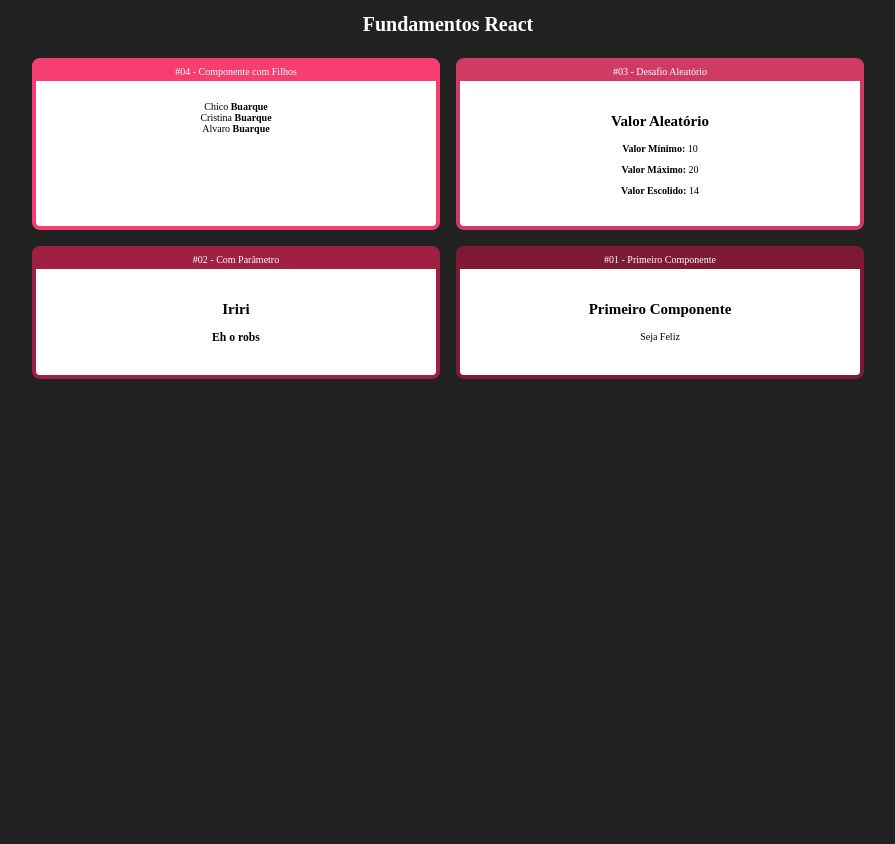
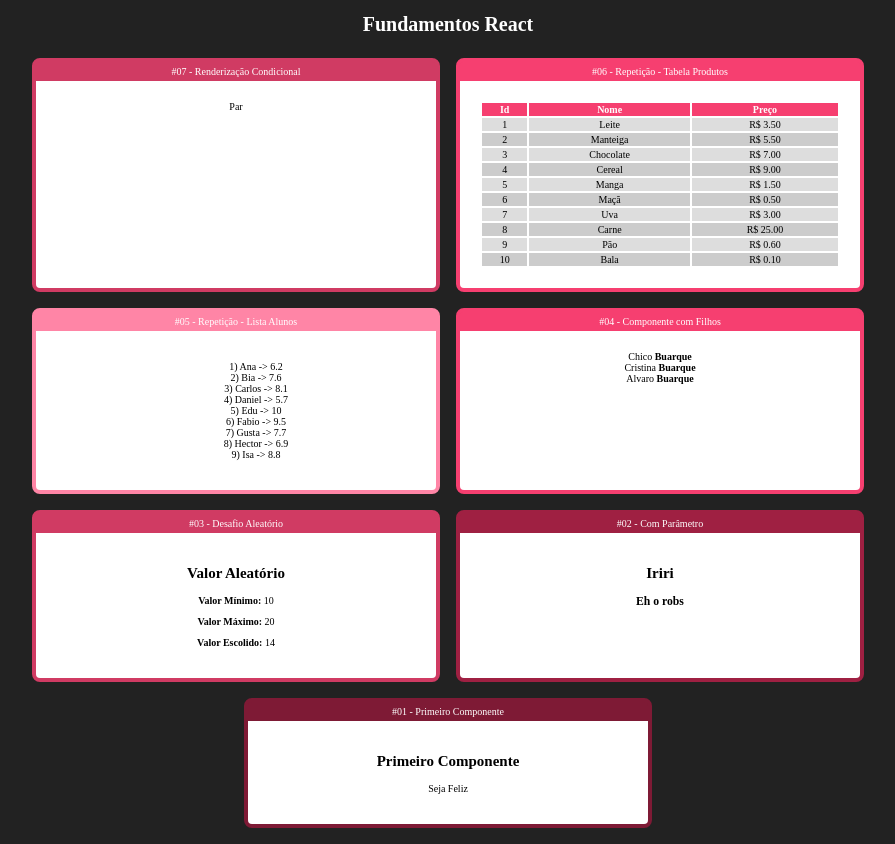
Before and after one commit to DisistiNao/Fundamentos-React, a React (Create React App) app: page / in a window 1280 px wide. Shown: the whole page, without its empty margins (192-1087 px from the left). Before the commit the page ends 800 px from the top, so only its background shows below. Built offline with nearby package versions, Linux system fonts and the light colour scheme.

Commit message:
Repetição e Render condicional

```diff
--- a/src/App.jsx
+++ b/src/App.jsx
@@ -7,11 +7,23 @@ import ComParametro from './components/basicos/ComParametro'
 import Aleatorio from "./components/basicos/Aleatorio"
 import Familia from "./components/basicos/Familia"
 import FamiliaMembro from "./components/basicos/FamiliaMembro"
+import ListaAlunos from "./components/repeticao/ListaAlunos"
+import TabelaProdutos from "./components/repeticao/TabelaProdutos"
+import ParOuImpar from "./components/condicional/ParOuImpar"
 
 export default () => (
     <div className="app">
         <h1>Fundamentos React</h1>
         <div className="cards">
+            <Card titulo="#07 - Renderização Condicional" color="#d03b63">
+                <ParOuImpar numero={20}/>
+            </Card>
+            <Card titulo="#06 - Repetição - Tabela Produtos" color="#f63f70">
+                <TabelaProdutos />
+            </Card>
+            <Card titulo="#05 - Repetição - Lista Alunos" color="#ff85a6">
+                <ListaAlunos />
+            </Card>
             <Card titulo="#04 - Componente com Filhos" color="#f63f70">
                 <Familia sobrenome="Buarque">
                     <FamiliaMembro nome="Chico"/>
--- /dev/null
+++ b/src/components/condicional/ParOuImpar.jsx
@@ -0,0 +1,12 @@
+import React from "react"
+
+export default (props) => {
+    const isPar = props.numero%2 === 0
+    return (
+        <div>
+            {isPar
+                ? <span>Par</span>
+                : <span>Impar</span>}
+        </div>
+    )
+}
--- /dev/null
+++ b/src/components/repeticao/ListaAlunos.jsx
@@ -0,0 +1,19 @@
+import React from 'react'
+import alunos from "../../data/aluno"
+
+export default (props) => {
+    const lista = alunos.map((aluno) => {
+        return (
+            <li key={aluno.id}>
+                {aluno.id}) {aluno.nome} {'->'} {aluno.nota}
+            </li>
+        )
+    })
+    return (
+        <div>
+            <ul style={{listStyle:"none"}}>
+                {lista}
+            </ul>
+        </div>
+    )
+}
--- /dev/null
+++ b/src/components/repeticao/TabelaProdutos.css
@@ -0,0 +1,16 @@
+.TabelaProdutos table {
+    width: 100%;
+}
+
+.TabelaProdutos th {
+    background-color: #f63f70;
+    color: #fff
+}
+
+.TabelaProdutos .Par {
+    background-color: #ddd;
+}
+
+.TabelaProdutos .Impar {
+    background-color: #ccc;
+}
--- /dev/null
+++ b/src/components/repeticao/TabelaProdutos.jsx
@@ -0,0 +1,33 @@
+import React from "react";
+import produtos from "../../data/produtos";
+
+import "./TabelaProdutos.css"
+
+export default (props) => {
+    const lista = produtos.map((produto, i) => {
+        return (
+            <tr key={produto.id}
+            className={i%2 === 0 ? "Par" : "Impar"}>
+                <td>{produto.id}</td>
+                <td>{produto.nome}</td>
+                <td>R$ {produto.preco.toFixed(2)}</td>
+            </tr>
+        )
+    })
+    return (
+        <div className="TabelaProdutos">
+            <table>
+                <thead>
+                    <tr>
+                        <th>Id</th>
+                        <th>Nome</th>
+                        <th>Preço</th>
+                    </tr>
+                </thead>
+                <tbody>
+                    {lista}
+                </tbody>
+            </table>
+        </div>
+    )
+}
--- /dev/null
+++ b/src/data/aluno.js
@@ -0,0 +1,11 @@
+export default [
+    {id: 1, nome: 'Ana', nota: 6.2},
+    {id: 2, nome: 'Bia', nota: 7.6},
+    {id: 3, nome: 'Carlos', nota: 8.1},
+    {id: 4, nome: 'Daniel', nota: 5.7},
+    {id: 5, nome: 'Edu', nota: 10.0},
+    {id: 6, nome: 'Fabio', nota: 9.5},
+    {id: 7, nome: 'Gusta', nota: 7.7},
+    {id: 8, nome: 'Hector', nota: 6.9},
+    {id: 9, nome: 'Isa', nota: 8.8}
+]
--- /dev/null
+++ b/src/data/produtos.js
@@ -0,0 +1,12 @@
+export default [
+    {id: 1, nome: "Leite", preco: 3.50},
+    {id: 2, nome: "Manteiga", preco: 5.50},
+    {id: 3, nome: "Chocolate", preco: 7.00},
+    {id: 4, nome: "Cereal", preco: 9.00},
+    {id: 5, nome: "Manga", preco: 1.50},
+    {id: 6, nome: "Maçã", preco: 0.50},
+    {id: 7, nome: "Uva", preco: 3.00},
+    {id: 8, nome: "Carne", preco: 25.00},
+    {id: 9, nome: "Pão", preco: 0.60},
+    {id: 10, nome: "Bala", preco: 0.10},
+]
```
